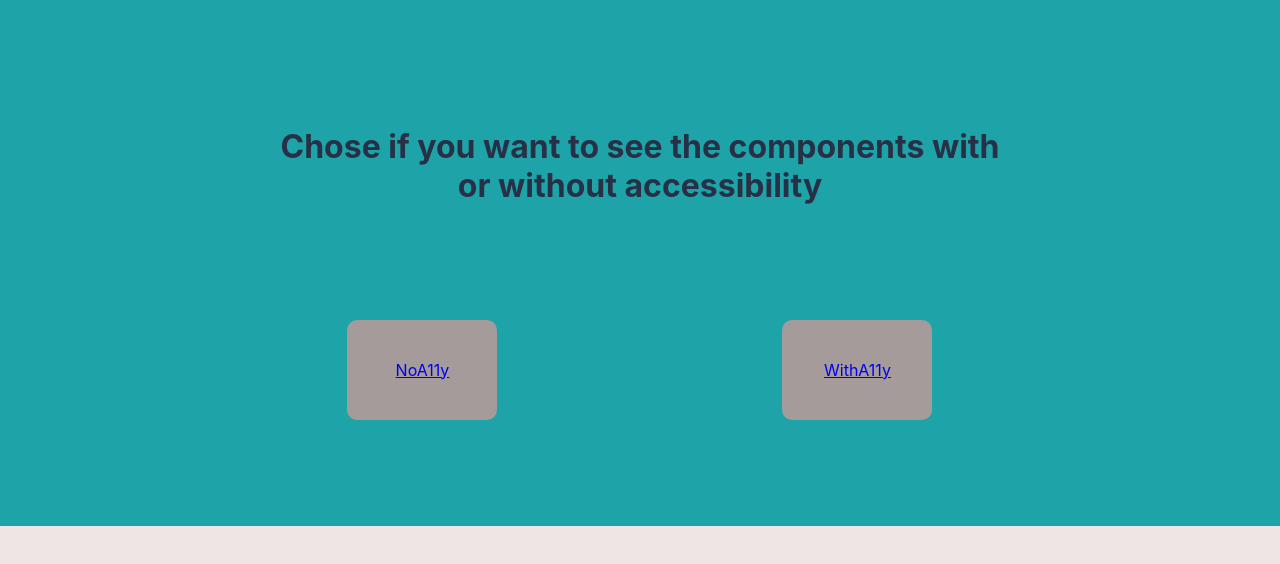
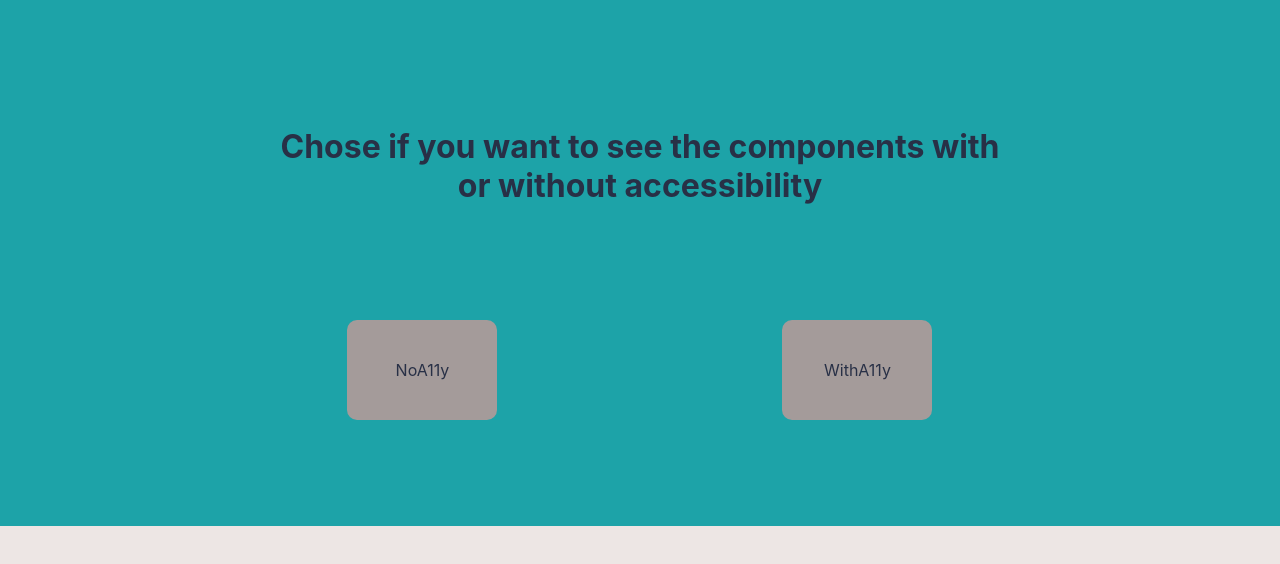
Before and after one commit to JohannaENilsson/the-accessibility-way, a React (Create React App) app: page / in a window 1280 px wide. Shown: the top 564 px of the page. Built offline with nearby package versions, Linux system fonts and the light colour scheme; what use-persisted-state would draw is missing.

Commit message:
styling on active link

```diff
--- a/src/components/NavigationWithA11y.js
+++ b/src/components/NavigationWithA11y.js
@@ -1,12 +1,18 @@
-import { Link } from "react-router-dom";
+import { Link, NavLink } from "react-router-dom";
 
 const NavigationWithA11y = () => {
   return (
     <nav>
       <Link to="/">Start</Link>
-      <Link to={`/withA11y/`}> Home</Link>
-      <Link to={`/contact-withA11y/`}> Contact</Link>
-      <Link to={`/about-withA11y/`}> About</Link>
+      <NavLink to="/withA11y/" activeClassName="active">
+        Home
+      </NavLink>
+      <NavLink to="/contact-withA11y/" activeClassName="active">
+        Contact
+      </NavLink>
+      <NavLink to="/about-withA11y/" activeClassName="active">
+        About
+      </NavLink>
     </nav>
   );
 };
--- a/src/styles/App.css
+++ b/src/styles/App.css
@@ -18,6 +18,19 @@ nav, .nav{
 }
 .nav a{
   cursor: default;
+}
+
+a {
+  color: var(--color-contrast);
+  text-decoration: none;
+  border-radius: 10px;
+  height: 50px;
+  line-height: 50px;
+  width: 80px;
+  text-align: center;
+}
+.active {
+  background-color: var(--color-contrast2);
 }
 .centerColumn {
   display: flex;
@@ -44,10 +57,7 @@ h1 {
   color: var(--color-contrast);
 }
 
-section {
-  /* background-color: white;
-  margin: 5px 0; */
-}
+
 
 
 img, iframe {
--- a/src/styles/Home-style.css
+++ b/src/styles/Home-style.css
@@ -12,12 +12,9 @@
 
 #start a {
     background-color: var(--color-primary);
-    display: block;
     width: 150px;
     line-height: 100px;
-    text-align: center;
-    border-radius: 10px;
-
+    height: 100px;
 }
 
 #start nav {
```
Also changed, not shown: 1 other file (tests, documents, lock files or other folders).
